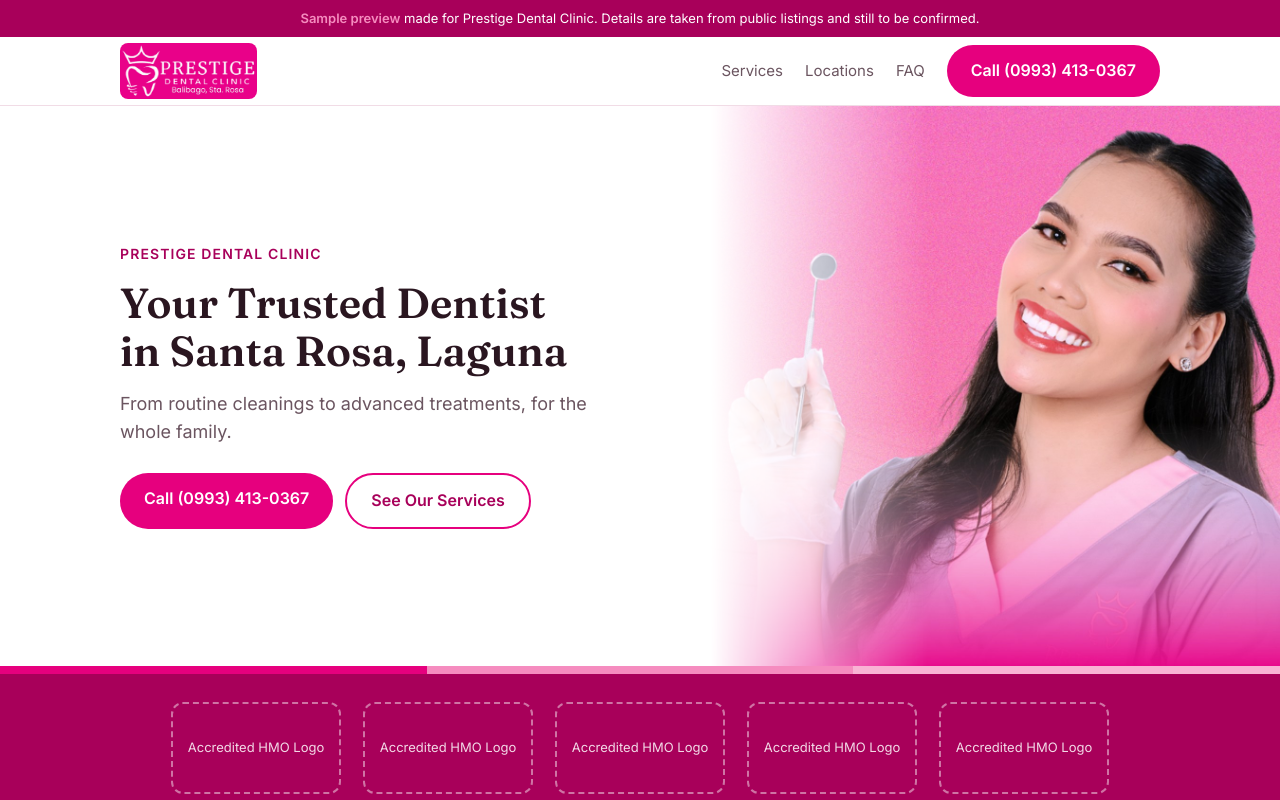
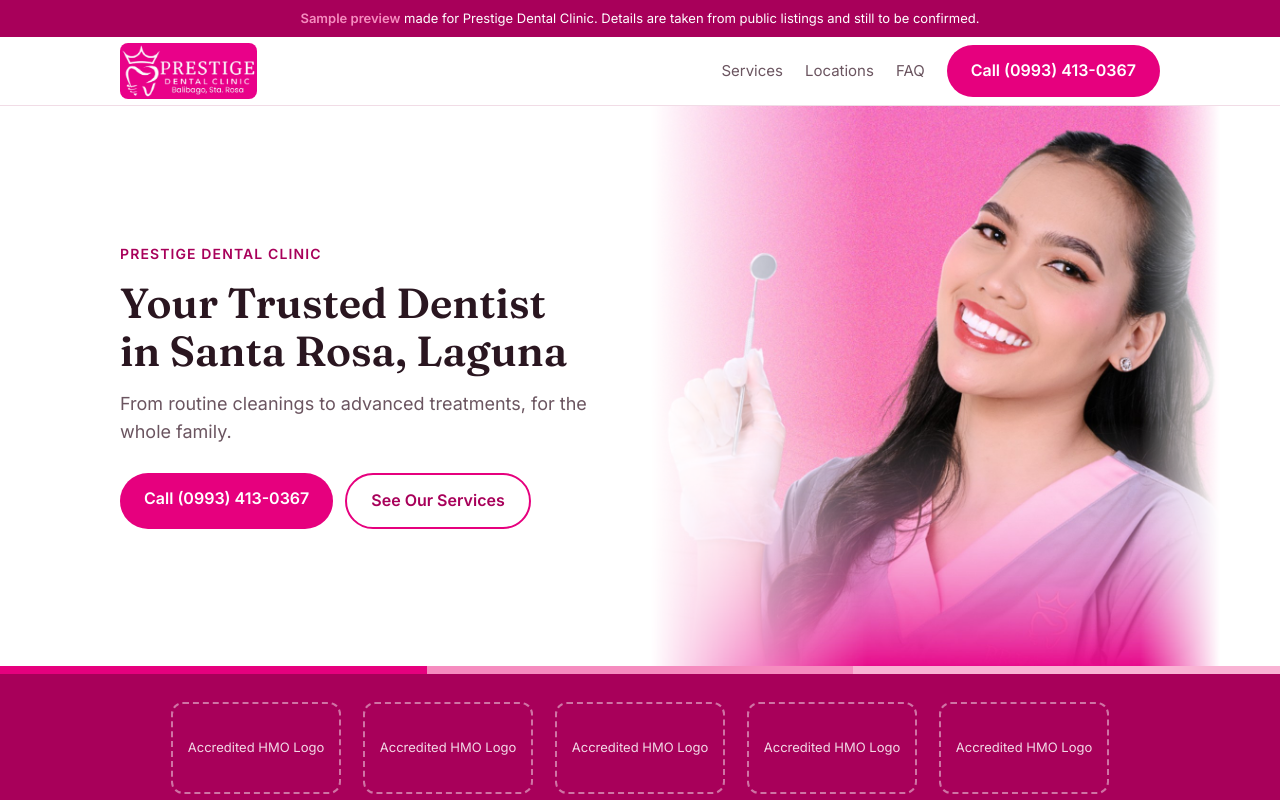
Before and after one commit to robgparedes/demos, a plain HTML site: page prestige-dental-sta-rosa/index.html in a window 1280 px wide. Shown: the top 800 px of the page. Drawn offline with Linux system fonts and the light colour scheme.

Commit message:
Prestige: pull hero photo inside the content width
Co-Authored-By: Claude Sonnet 5.5 <noreply@anthropic.com>
Claude-Session: https://claude.ai/code/session_01EKhaiRLMRs1z4XXY3Fo2Nh

```diff
--- a/prestige-dental-sta-rosa/index.html
+++ b/prestige-dental-sta-rosa/index.html
@@ -304,7 +304,7 @@ footer .wrap{justify-content:center;text-align:center;flex-direction:column;alig
 
 /* hero with photo, in the style of a full-width fading photo */
 .hero{position:relative;padding:0;min-height:560px;display:flex;align-items:center;background:#fff}
-.hero::after{content:"";position:absolute;top:0;right:0;bottom:0;height:100%;aspect-ratio:1200/1182;background:url("img/hero.jpg") center top/100% 100% no-repeat;-webkit-mask-image:linear-gradient(90deg,transparent 0,#000 38%);mask-image:linear-gradient(90deg,transparent 0,#000 38%)}
+.hero::after{content:"";position:absolute;top:0;right:max(0px,calc((100% - 1080px)/2 - 40px));bottom:0;height:100%;aspect-ratio:1200/1182;background:url("img/hero.jpg") center top/100% 100% no-repeat;-webkit-mask-image:linear-gradient(90deg,transparent 0,#000 38%,#000 86%,transparent 100%);mask-image:linear-gradient(90deg,transparent 0,#000 38%,#000 86%,transparent 100%)}
 .hero .wrap{position:relative;z-index:1;display:block;width:100%}
 .hero .wrap>div:first-child{max-width:520px;padding:72px 0}
 @media(max-width:820px){
```
